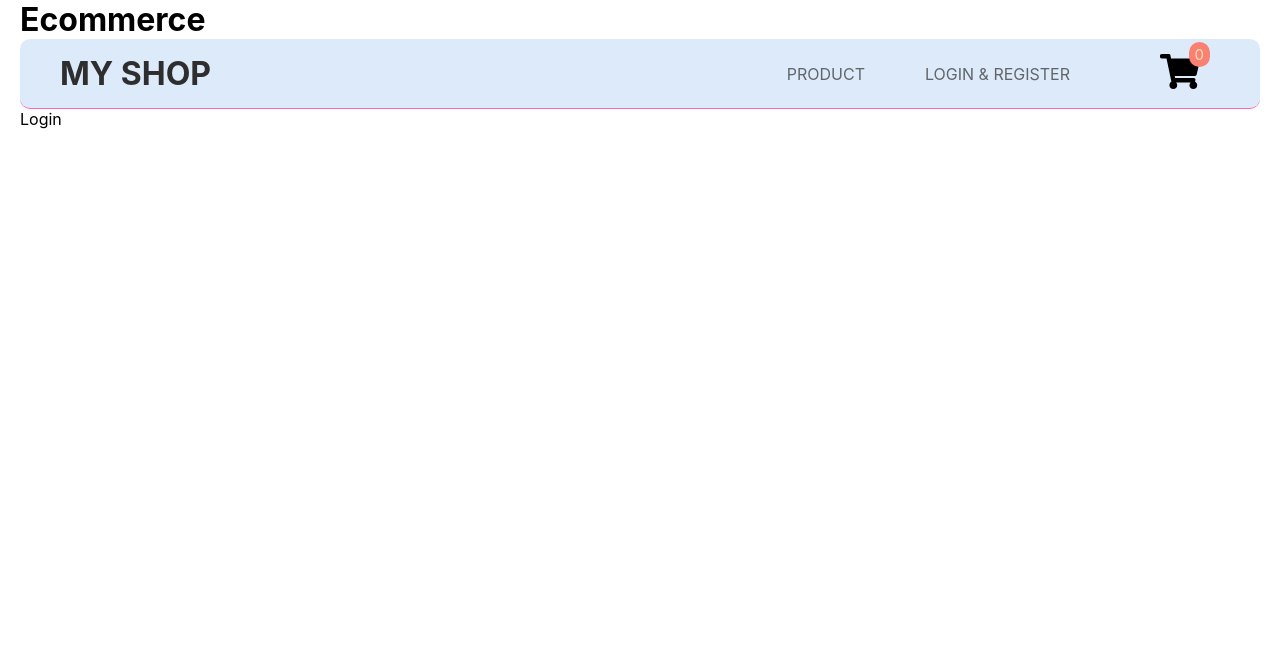
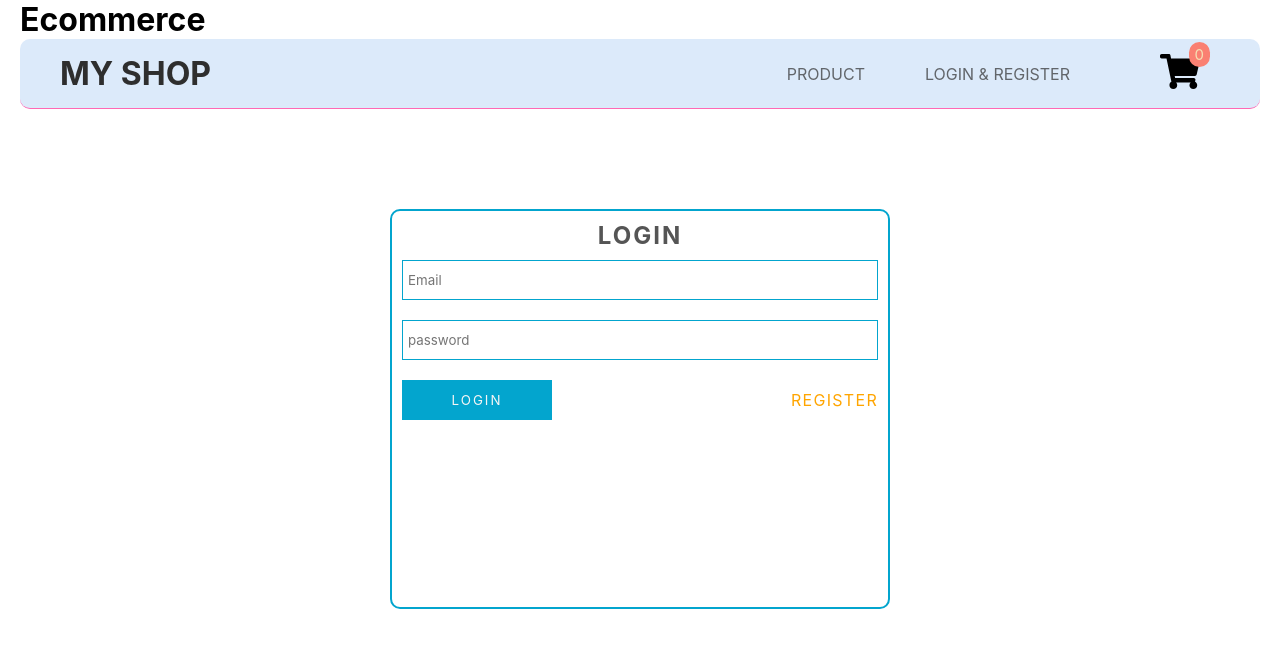
Before and after one commit to Yolo-code-157/304CEM_WEB_API, a React (Create React App) app in the folder client/: page /login in a window 1280 px wide. Shown: the top 648 px of the page. Built offline with nearby package versions, Linux system fonts and the light colour scheme; no server answers.

Commit message:
Login and Register design

```diff
--- /dev/null
+++ b/client/src/components/mainpages/auth/Login.css
@@ -0,0 +1,46 @@
+.login-page{
+    max-width: 500px;
+    border:2px solid rgb(3,165,206);
+    height: 50vh;
+    margin:100px auto;
+    padding:10px;
+    border-radius: 10px;
+
+}
+
+.login-page h2{
+    text-transform: uppercase;
+    letter-spacing: 2px;
+    color: #555;
+    text-align: center;
+
+}
+.login-page form input,
+.login-page form button{
+    width: 100%;
+    height: 40px;
+    margin: 10px 0;
+    padding:0 5px;
+    outline:rgb(3,165,206);
+    border: 1px solid rgb(3,165,206);
+}
+
+.login-page form .row{
+    display: flex;
+    justify-content: space-between;
+    align-items: center;
+}
+
+.login-page form button{
+    width: 150px;
+    background: rgb(3,165,206);
+    color:whitesmoke;
+    text-transform: uppercase;
+    letter-spacing: 2px;
+}
+
+.login-page form a{
+    color:orange;
+    letter-spacing: 1.3px;
+    text-transform: uppercase;
+}
--- a/client/src/components/mainpages/auth/Login.js
+++ b/client/src/components/mainpages/auth/Login.js
@@ -1,9 +1,44 @@
-import React from 'react'
+import React, {useState} from 'react'
+import {Link} from "react-router-dom"
+import axios from "axios"
+import "./Login.css"
 
 function Login() {
+    const [user, setUser] = useState({
+        email:'', password:''
+    })
+
+    const onChangeInput = (e) =>{
+        const {name, value} = e.target;
+        setUser({...user, [name]:value})
+    }
+
+    const loginSubmit = async (e) =>{
+        e.preventDefault()
+        try {
+            await axios.post('/user/login', {...user})
+            localStorage.setItem('firstLogin', true)
+            window.location.href = "/"
+        } catch (err) {
+            alert(err.response.data.msg)
+        }
+    }
+
     return (
-        <div>
-            Login
+        <div className="login-page">
+            <h2>Login</h2>
+            <form onSubmit={loginSubmit}>
+                <input type="email" name="email" required placeholder="Email" value={user.email}
+                 onChange={onChangeInput}/>
+
+                <input type="password" name="password" required placeholder ="password" value={user.password}
+                 onChange={onChangeInput}/>
+
+                <div className="row">
+                    <button type="submit">Login</button>
+                    <Link to="/register">Register</Link>
+                </div>
+            </form>
         </div>
     )
 }
--- a/client/src/components/mainpages/auth/Register.js
+++ b/client/src/components/mainpages/auth/Register.js
@@ -1,9 +1,47 @@
-import React from 'react'
+import React, {useState} from 'react'
+import {Link} from "react-router-dom"
+import axios from "axios"
+import "./Login.css"
 
 function Register() {
+    const [user, setUser] = useState({
+        name:'', email:'', password:''
+    })
+
+    const onChangeInput = (e) =>{
+        const {name, value} = e.target;
+        setUser({...user, [name]:value})
+    }
+
+    const registerSubmit = async (e) =>{
+        e.preventDefault()
+        try {
+            await axios.post('/user/register', {...user})
+            localStorage.setItem('firstLogin', true)
+            window.location.href = "/"
+        } catch (err) {
+            alert(err.response.data.msg)
+        }
+    }
+
     return (
-        <div>
-            Register
+        <div className="login-page">
+            <h2>Register</h2>
+            <form onSubmit={registerSubmit}>
+                <input type="text" name="name" required placeholder="Name" value={user.name}
+                 onChange={onChangeInput}/>
+
+                <input type="email" name="email" required placeholder="Email" value={user.email}
+                 onChange={onChangeInput}/>
+
+                <input type="password" name="password" required placeholder ="password" value={user.password}
+                 onChange={onChangeInput}/>
+
+                <div className="row">
+                    <button type="submit">Register</button>
+                    <Link to="/login">Login</Link>
+                </div>
+            </form>
         </div>
     )
 }
```
